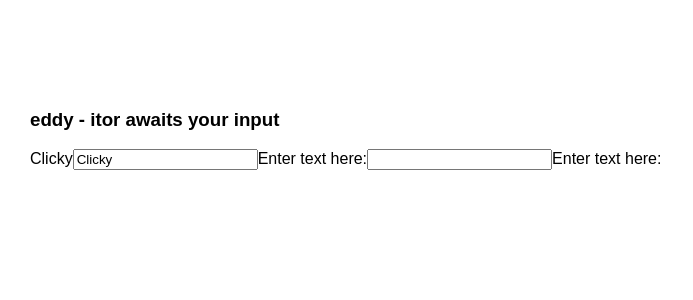
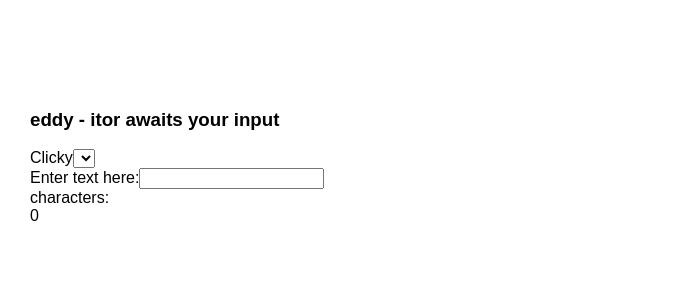
Before and after one commit to wbeck32/react-editor, a React (Create React App) app: page / in a window 1280 px wide. Shown: the top 300 px of the page, without its empty margins (0-693 px from the left). Built offline with nearby package versions, Linux system fonts and the light colour scheme.

Commit message:
updates to app.js

```diff
--- a/src/App.js
+++ b/src/App.js
@@ -16,18 +16,30 @@ class App extends Component {
       name: 'wrld',
       boo: 'boo',
       color: 'blue',
-      underline: '',
+      charCount: 0,
       value: '',
       editor: '',
-      promptString : 'Clicky'
+      promptString : []
     };
 
   }
 
+
+
   handleClick({name, value}) {
     console.log('click: ',name,value);
+  }
+
+  generatePrompt({name, value}) {
+    let prompts = [
+      {subject: 'royalty', string:'You '}
+    ];
 
 
+
+    // let index = Math.trunc(Math.random()*10);
+    // console.log(index);
+    // this.setState({[name]:prompts[0]});
   }
 
   handleChange({name, value}) {
@@ -41,6 +53,7 @@ class App extends Component {
   }
 
   render() {
+
     return (
       <div className="App wrapper">
       <div className="App-logo"/>
@@ -48,16 +61,31 @@ class App extends Component {
       <div>
       <label>
       Clicky
-      <input name="promptString" value = {this.state.promptString} onClick = {({target}) => this.handleClick({target})} />
+
+        <select name="promptSelect">
+        prompts.map(prompt =>{
+          <option name="promptOption" value="{prompt.string}">{prompt.subject}</option>
+        })
+      </select>
 
       </label>
+
+<div>
+
+
+
+
       <label>
       Enter text here:
         <input name = "editor" value = {this.state.editor} onChange = {({target}) =>this.handleChange(target)}/>
       </label>
-        <label >
-          Enter text here:
+      </div>
+      <div>
+        <label>
+        characters:
+        <div name="charCount" value={this.state.charCount}>{this.state.charCount}</div>
         </label>
+        </div>
     </div>
     </div>
     );
```
